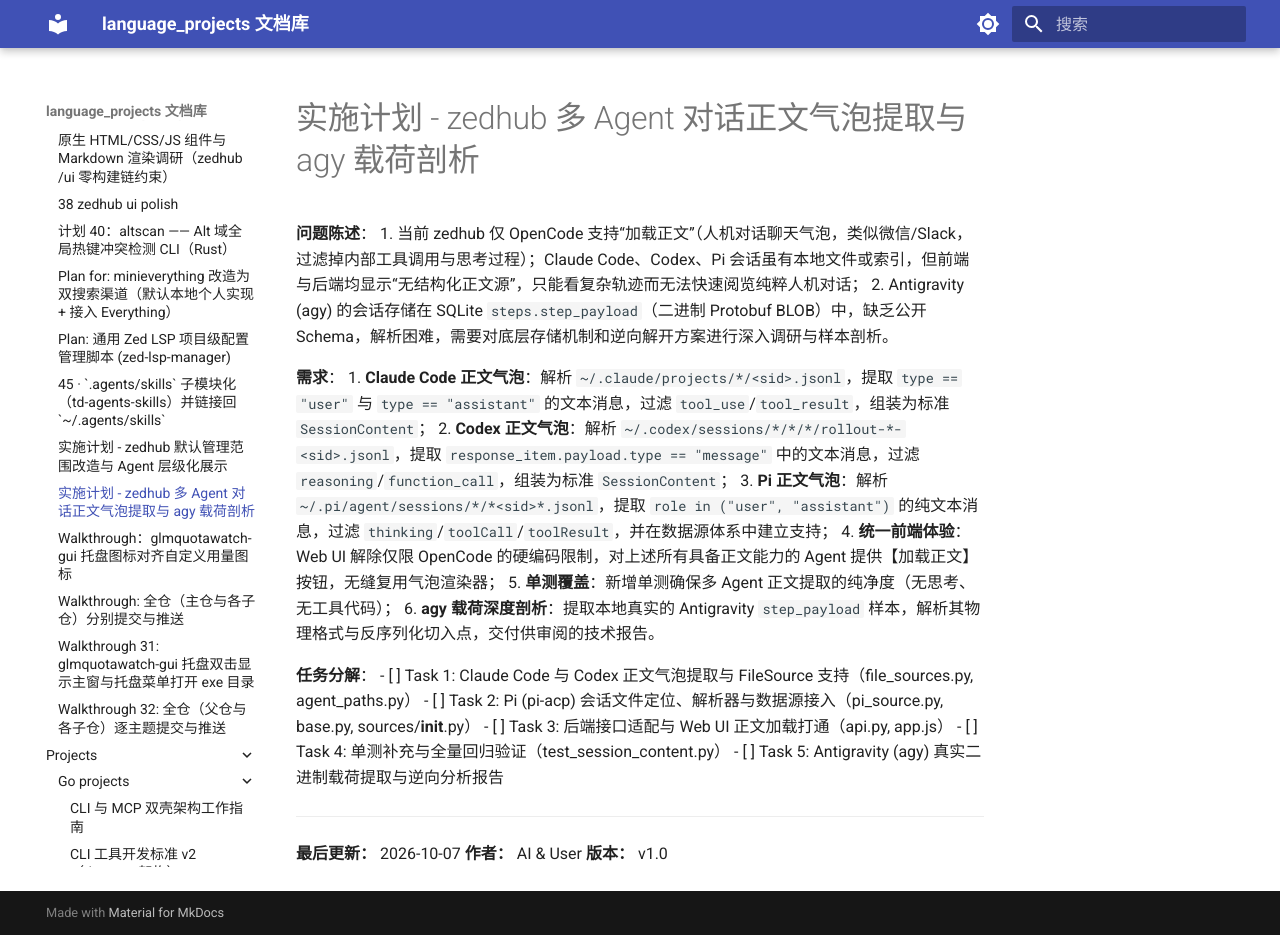
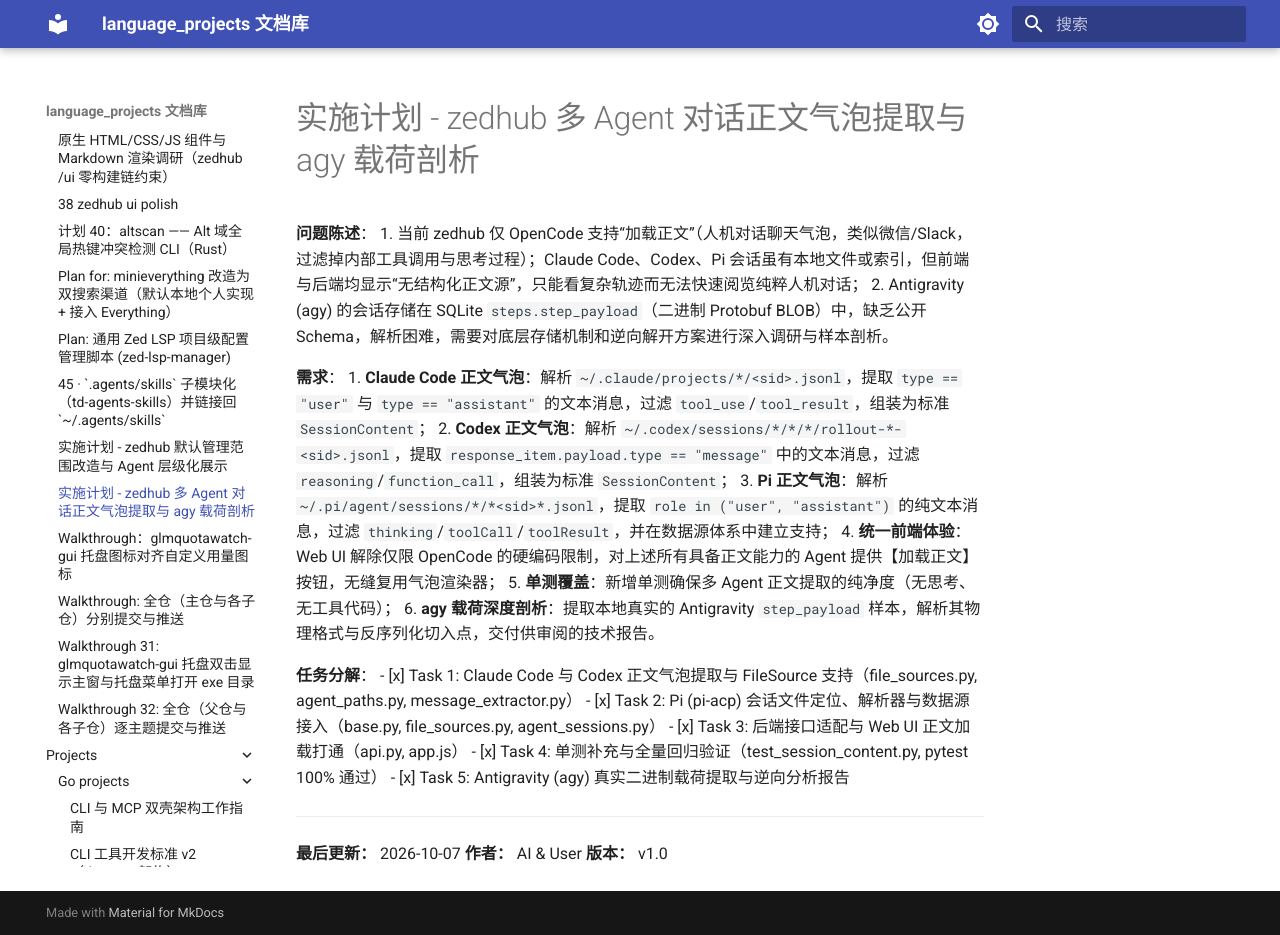
Before and after one commit to shihao-hub/td-language_projects, an MkDocs documentation site: the page built from docs/plans/48-zedhub-multi-agent-content-bubbles.md, in a window 1280 px wide and 935 px high. Built offline with MkDocs 1.6.1 and Material for MkDocs 9.7.7, drawn with Linux system fonts in a browser that asks for light colours; a script that is not in the unit is left out.

Commit message:
docs(plans): 完成多 Agent 会话正文气泡提取与 agy 剖析计划
- 标记 Task 1 到 Task 5 全部完成
- 包含 Claude Code/Codex/Pi 提取与 Antigravity 载荷逆向剖析

```diff
--- a/docs/plans/48-zedhub-multi-agent-content-bubbles.md
+++ b/docs/plans/48-zedhub-multi-agent-content-bubbles.md
@@ -13,11 +13,11 @@
 6. **agy 载荷深度剖析**：提取本地真实的 Antigravity `step_payload` 样本，解析其物理格式与反序列化切入点，交付供审阅的技术报告。
 
 **任务分解**：
-- [ ] Task 1: Claude Code 与 Codex 正文气泡提取与 FileSource 支持（file_sources.py, agent_paths.py）
-- [ ] Task 2: Pi (pi-acp) 会话文件定位、解析器与数据源接入（pi_source.py, base.py, sources/__init__.py）
-- [ ] Task 3: 后端接口适配与 Web UI 正文加载打通（api.py, app.js）
-- [ ] Task 4: 单测补充与全量回归验证（test_session_content.py）
-- [ ] Task 5: Antigravity (agy) 真实二进制载荷提取与逆向分析报告
+- [x] Task 1: Claude Code 与 Codex 正文气泡提取与 FileSource 支持（file_sources.py, agent_paths.py, message_extractor.py）
+- [x] Task 2: Pi (pi-acp) 会话文件定位、解析器与数据源接入（base.py, file_sources.py, agent_sessions.py）
+- [x] Task 3: 后端接口适配与 Web UI 正文加载打通（api.py, app.js）
+- [x] Task 4: 单测补充与全量回归验证（test_session_content.py, pytest 100% 通过）
+- [x] Task 5: Antigravity (agy) 真实二进制载荷提取与逆向分析报告
 
 ---
 **最后更新：** 2026-10-07
```
